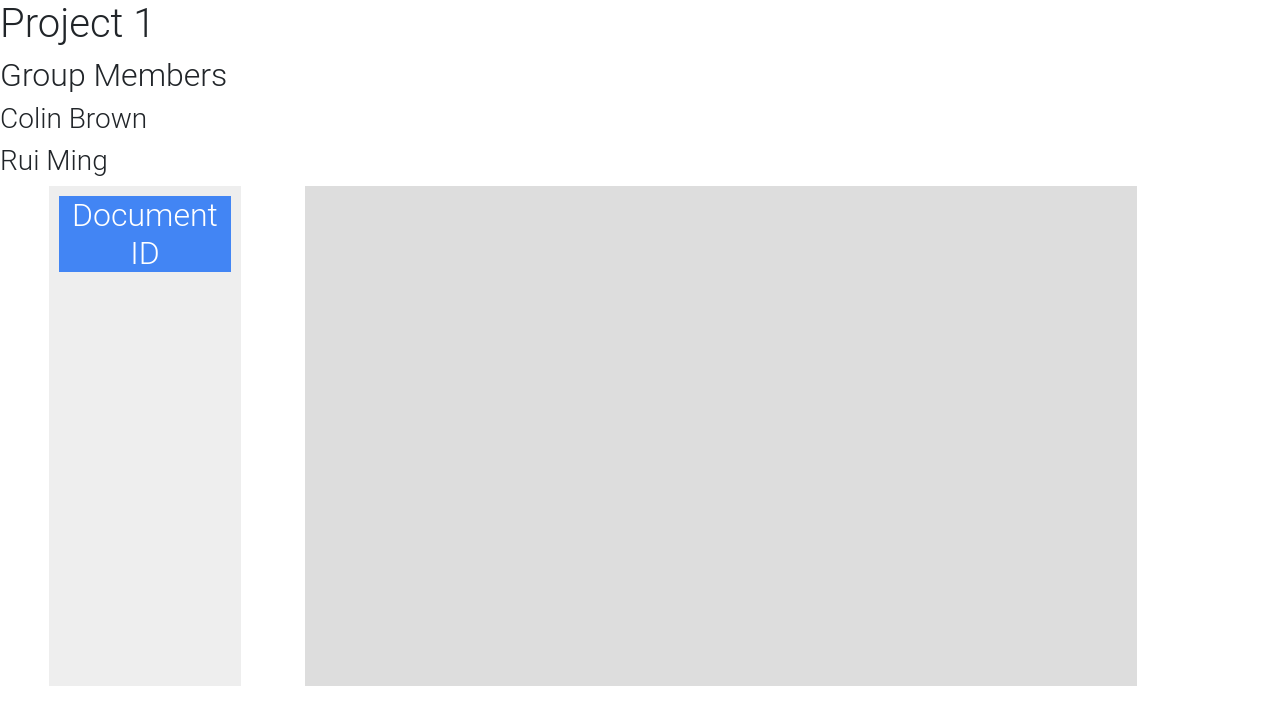
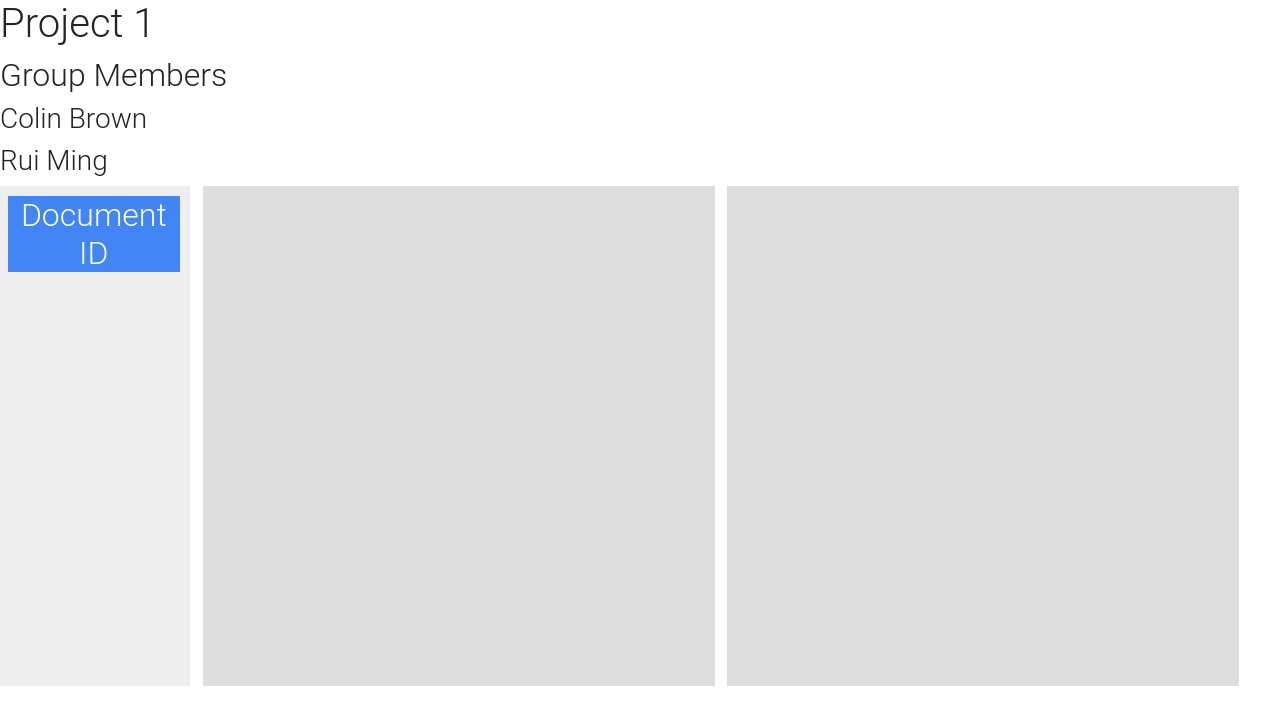
Before and after one commit to colinjbrown/cis569-project, a plain HTML site: page index.html in a window 1280 px wide. Drawn offline with nearby package versions, Linux system fonts and the light colour scheme; no server answers; a web font is replaced by a local one.

Commit message:
Stage viz for 3rd column with Viz

```diff
--- a/css/style.css
+++ b/css/style.css
@@ -8,7 +8,7 @@
     height: auto;
     min-height: 500px;
     width: 15vw;
-    margin-left:5vw;
+    margin-left:1vw;
     background-color:#eee;
 
 }
@@ -56,8 +56,8 @@ h3.label{
     list-style-type: none;
 }
 
-#wp {
-    width:65vw;
+#wp, #viz {
+    width:40vw;
     background-color:#ddd;
 }
 /*#sortable { list-style-type: none; margin: 0; padding: 0; width: 60%; }*/
--- a/index.html
+++ b/index.html
@@ -37,6 +37,8 @@
 
         </div>
 
+        <div class="column" id="viz"></div>
+
     </div>
 
 </body>
```
